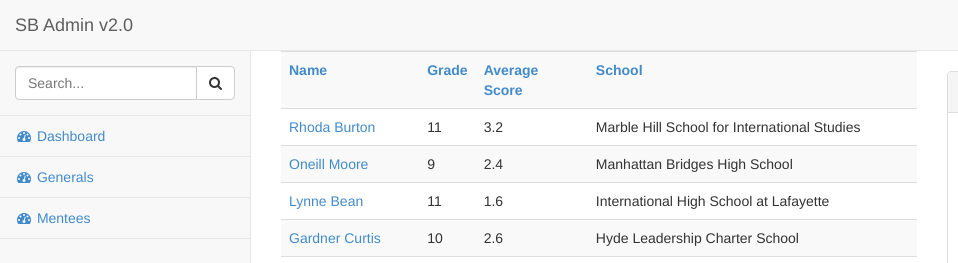
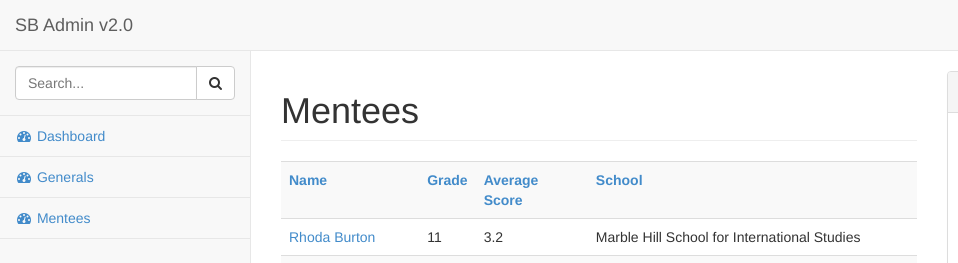
Before and after one commit to cryptogrammer/codeforgood, a website: page app/public/index.html at #/mentees in a window 1280 px wide. Shown: the top 263 px of the page, 0-958 px from the left. Drawn offline with Linux system fonts and the light colour scheme.

Commit message:
change index

```diff
--- a/app/public/templates/mentees.html
+++ b/app/public/templates/mentees.html
@@ -1,4 +1,9 @@
-
+<div class="row">
+    <div class="col-lg-12">
+        <h1 class="page-header">Mentees</h1>
+    </div>
+    <!-- /.col-lg-12 -->
+</div>
 <!-- Mentees List -->
 <table class="table table-striped">
     <tr>
```
